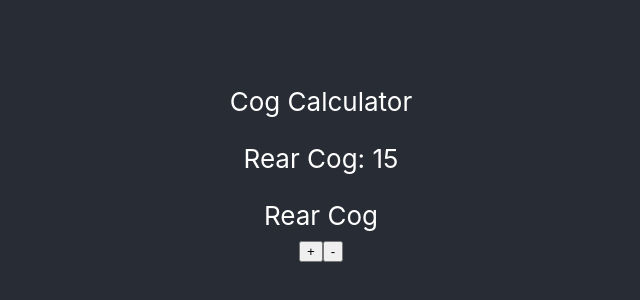
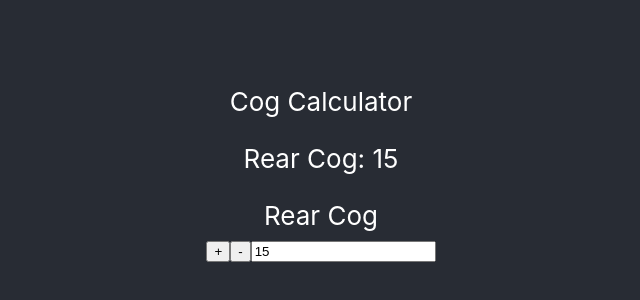
Before and after one commit to lucianboatright/Cog_Calc_tested, a React (Create React App) app: page / in a window 1280 px wide. Shown: the part 226-526 px from the top of the page, without its empty margins (319-959 px from the left). Built offline with nearby package versions, Linux system fonts and the light colour scheme.

Commit message:
input number working

```diff
--- a/src/components/Cogs/RearCog.tsx
+++ b/src/components/Cogs/RearCog.tsx
@@ -1,4 +1,4 @@
-import React, {useState} from 'react';
+import React, { ChangeEvent, ChangeEventHandler, useState } from 'react';
 
 // define types of props being passed in
 export type RearCogProps = {
@@ -6,7 +6,7 @@ export type RearCogProps = {
     max?: number,
     rearIncroment?: number,
     readDecrement?: number,
-    onRearShift: (count: number ) => void
+    onRearShift: (rearCog: number ) => void
 } & React.HTMLAttributes<HTMLDivElement>
 
 // build Component and first set limits or amounts
@@ -34,9 +34,9 @@ export function RearCog({
         }
     }
 
-    function handleInputShift(e) {
-        setRearCog(e.target.valueAsNumber)
-        onRearShift(e.target.valueAsNumber)
+    let handleInputShift = (event: ChangeEvent<HTMLInputElement>) => {
+        setRearCog(event.currentTarget.valueAsNumber)
+        onRearShift(event.currentTarget.valueAsNumber)
     }
 
     return (
@@ -44,6 +44,7 @@ export function RearCog({
             <div>Rear Cog</div>
             <button onClick={handleShiftUp}>+</button>
             <button onClick={handleShiftDown}>-</button>
+            <input type="number" value={rearCog} onChange={(e) => handleInputShift(e)}></input>
         </div>
     )
 
```
